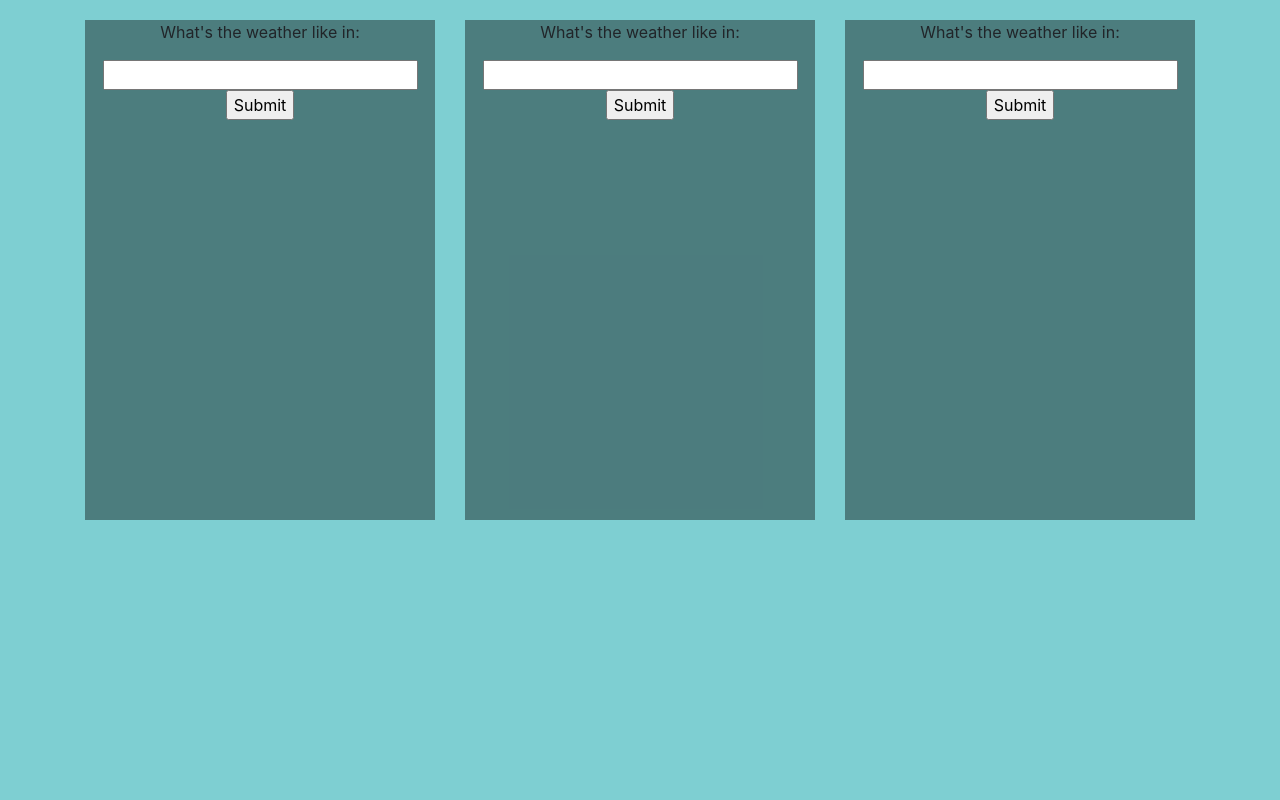
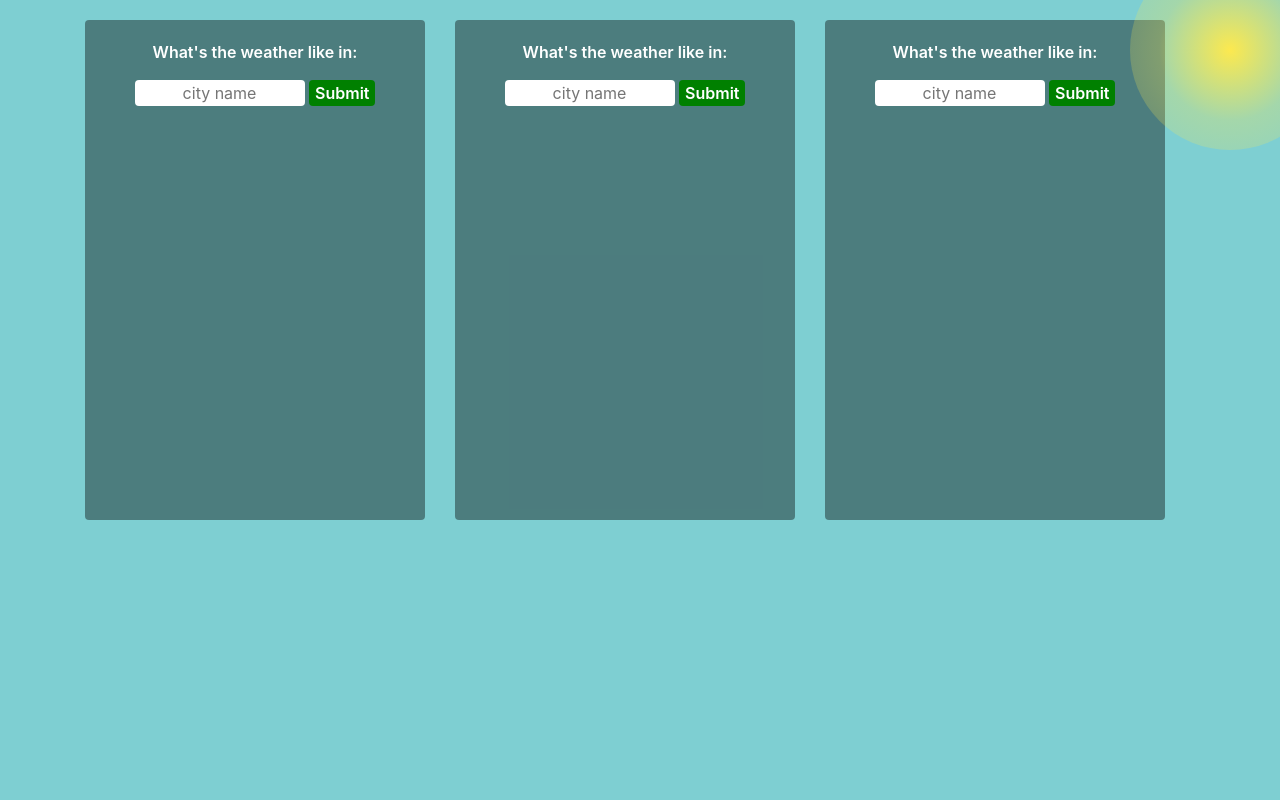
Before and after one commit to JustBriones/googleApi, a PHP site: page / in a window 1280 px wide. Run offline with PHP 8.4, Linux system fonts and the light colour scheme; some libraries are stand-ins or nearby versions.

Commit message:
some styling changes, almost done

```diff
--- a/index.html
+++ b/index.html
@@ -24,28 +24,30 @@
       <div class="col-xs-12 col-sm-4 city-wrapper">
         <div class="location1">
         <p>What's the weather like in: </p>
-        <input type="text" id="cityOne"></input>
+        <input type="text" id="cityOne" placeholder="city name"></input>
         <input id="submit1" type="submit"/>
         </div>
       </div>
       <div class="col-xs-12 col-sm-4 city-wrapper">
         <div class="location2">
         <p>What's the weather like in: </p>
-        <input type="text" id="cityTwo"></input>
+        <input type="text" id="cityTwo" placeholder="city name"></input>
         <input id="submit2" type="submit"/>
         </div>
       </div>
       <div class="col-xs-12 col-sm-4 city-wrapper">
         <div class="location3">
         <p>What's the weather like in: </p>
-        <input type="text" id="cityThree"></input>
+        <input type="text" id="cityThree" placeholder="city name"></input>
         <input id="submit3" type="submit"/>
         </div>
       </div>
 
 
     </div>
+  <div class="sun">
 
+  </div>
 
   </div>
 </section>
--- a/index.js
+++ b/index.js
@@ -15,13 +15,13 @@ $(document).ready(function(){
       var temp = data.main.temp
       var weather = data.weather[0].description
       var city = data.name
-      $(".location1").append(`<div class='row city'>${city}</div>`)
-      $(".location1").append(`<div class='row weather'>${weather}</div>`)
-      $(".location1").append(`<div class='row temp'>${temp} &deg;
+      $(".location1").append(`<div class='row row-item city'>${city}</div>`)
+      $(".location1").append(`<div class='row row-item weather'>${weather}</div>`)
+      $(".location1").append(`<div class='row row-item temp'>${temp} &deg;
       F</div>`)
 }).fail(function(){
       //error handling code
-      console.log("that's not a valid location")
+      alert("that's not a valid location")
     })
   })
 //submit2 button functionality
@@ -37,7 +37,7 @@ $("#submit2").click(function() {
     F</div>`)
 }).fail(function(){
     //error handling code
-    console.log("that's not a valid location")
+    alert("that's not a valid location")
   })
 })
 //submit3 button functionality
@@ -53,43 +53,10 @@ $("#submit3").click(function() {
     F</div>`)
 }).fail(function(){
     //error handling code
-    console.log("that's not a valid location")
+    alert("that's not a valid location")
   })
 })
 
 
-//open weather API
-// http://api.openweathermap.org/data/2.5/forecast?id=524901&q=los%20angeles&APPID=cd6b90ba80057d06e230432ecdf83865
-
-
-//ajax
-// $.ajax({
-//     url: `https://api.darksky.net/forecast/86797355dbbc3e0bf5348a2857472e12/${lat},${long}`,
-//     method: 'GET'
-//
-// }).done (function(response){
-//   console.log(response)
-// })
-
-//darksky
-// $.getJSON(`https://api.darksky.net/forecast/86797355dbbc3e0bf5348a2857472e12/${lat},${long}`), (data) => {
-//   console.log(data)
-// }
-
-
-
-
-
-
-
-
-
-
-
-
-
-
-
-
 
 });
--- a/styles.css
+++ b/styles.css
@@ -1,4 +1,11 @@
-#app {
+body {
+      font-family: 'Lato', sans-serif;
+  }
+  p {
+    color: #fff;
+    font-weight: 600;
+  }
+  #app {
   position: absolute;
   top: 0;
   left: 0;
@@ -14,14 +21,60 @@
   background: #00000066;
   text-align: center;
   min-height: 500px;
+  border-radius: 4px;
+  padding-top: 20px;
 }
 .temp, .weather, .city {
   justify-content: center;
+  margin: 10px 0 10px 0;
+}
+.city {
+  font-size: 30px;
+  font-weight: bold;
+  height: 40px;
+  margin: 55px 0 0;
+  color: #fff;
+}
+.temp {
+  font-size: 36px;
+  font-weight: 500;
+  color: #fff;
+}
+.weather {
+  font-size: 20px;
+  font-weight: 400;
+  color: #fff;
 }
 #cityOne, #cityTwo, #cityThree {
-  width: 90%;
+  width: 50%;
+  margin-bottom: 20px;
+  border-radius: 4px;
+  border: hidden;
+  text-align: center;
 }
 .city-wrapper {
   margin: 0 0 18px 0;
   height: auto;
 }
+.row {
+  background: transparent;
+  width: 100%;
+}
+#submit1, #submit2, #submit3 {
+  background:green;
+  border-radius: 4px;
+  border: hidden;
+  color: #fff;
+  font-weight: 600;
+}
+.sun {
+  position: absolute;
+top: -50px;
+right: -50px;
+width: 200px;
+height: 200px;
+border-radius: 50%;
+background: #fce94f;
+background: -webkit-radial-gradient(#fce94f, rgba(252, 233, 79,.50), rgba(252, 233, 79,.1));
+background: radial-gradient(#fce94f, rgba(252, 233, 79,.30), rgba(252, 233, 79,.1));
+}
```
